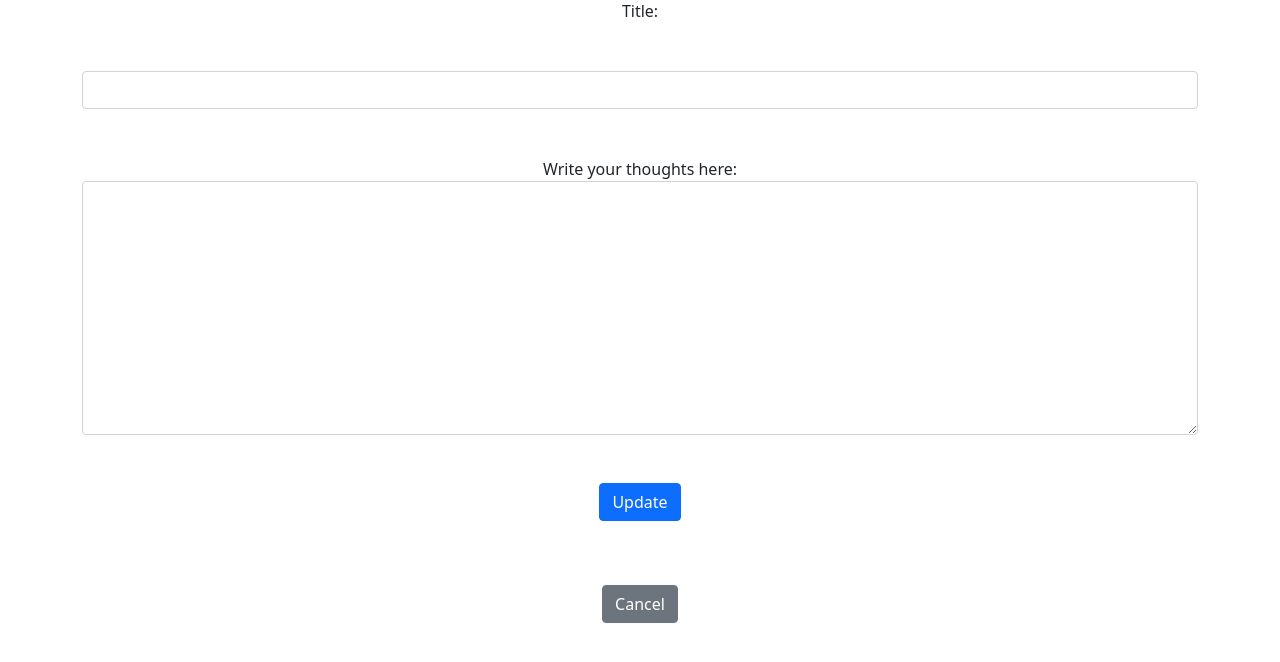
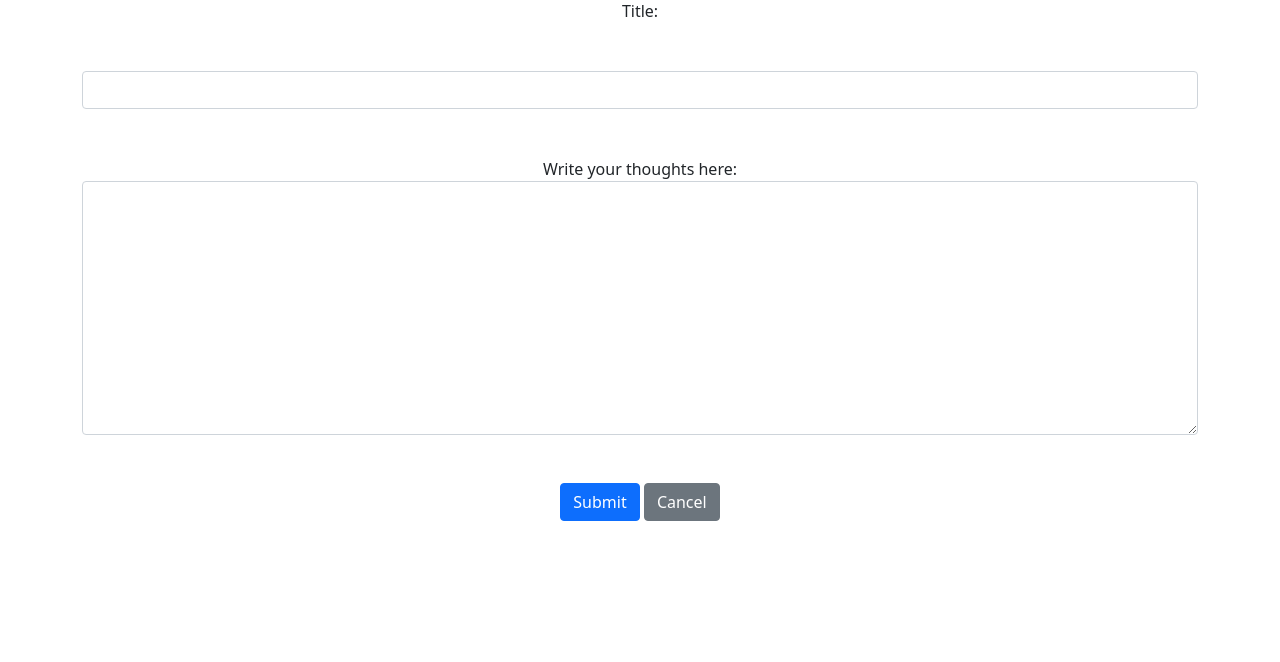
Before and after one commit to Reisuke1231/smartnotes, a Django app: page /note/new in a window 1280 px wide. Shown: the part 49-711 px from the top of the page. Run offline with Django 4.2, Linux system fonts and the light colour scheme; some libraries are stand-ins or nearby versions.

Commit message:
Change the placement of buttons

```diff
--- a/note/templates/note/form.html
+++ b/note/templates/note/form.html
@@ -4,13 +4,13 @@
 
 <form method="POST" >{% csrf_token %}
     {{ form }}
-    <button type="submit" class="btn btn-primary my-5">Update</button>
+    <button type="submit" class="btn btn-primary my-5">Submit</button>
+    <a href="{% url 'note.list' %}" class="btn btn-secondary">Cancel</a>
 </form>
 {% if form.errors %}
    <div class="alert alert-danger my-5">
        {{ form.errors.title.as_text }}
    </div>
 {% endif %}
-<a href="{% url 'note.list' %}" class="btn btn-secondary">Cancel</a>
 
 {% endblock %}
```
Also changed, not shown: db.sqlite3.
